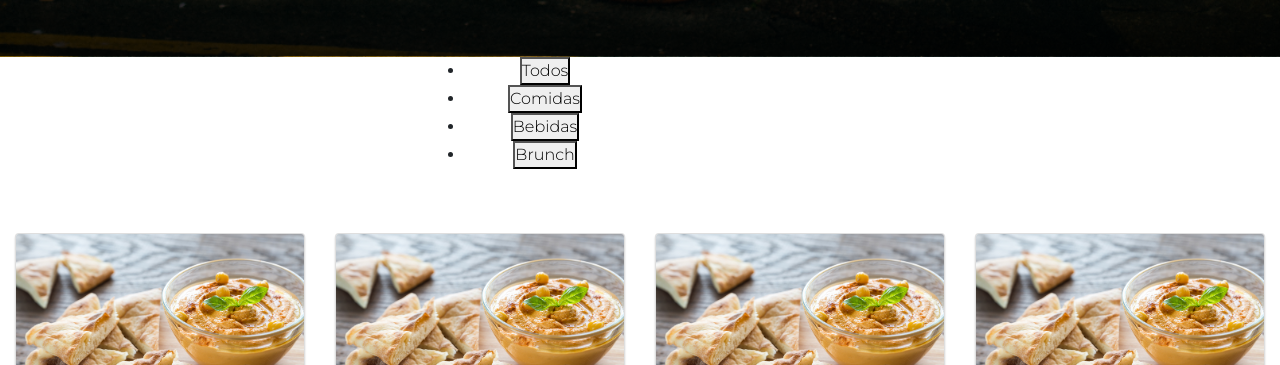
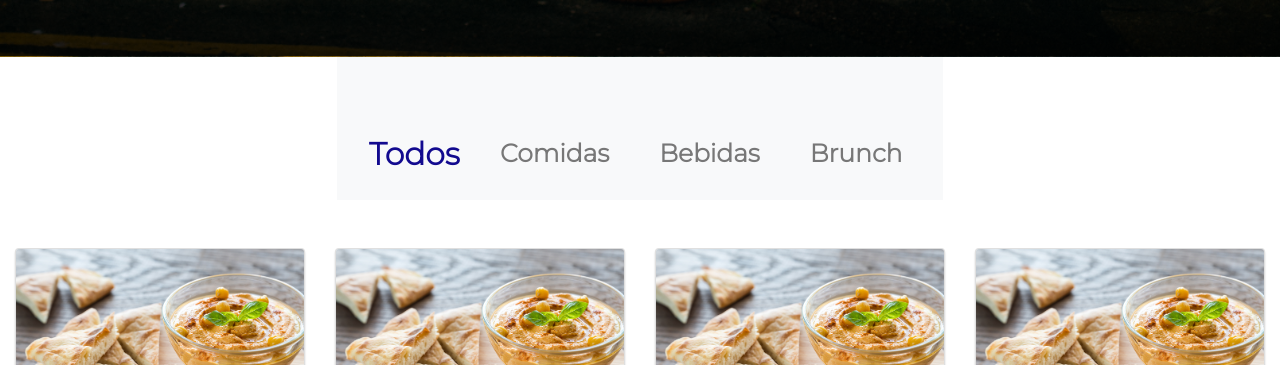
Before and after one commit to JuanVit/PROYECTO-CODERHOUSE, a website: page menu.html in a window 1280 px wide. Both pictures are taken after a click on the button "Todos". Shown: the part 435-800 px from the top of the page. Drawn offline with nearby package versions, Linux system fonts and the light colour scheme.

Commit message:
filterMenu

```diff
--- a/menu.html
+++ b/menu.html
@@ -10,13 +10,13 @@
     <link href="https://fonts.googleapis.com/css2?family=Montserrat:wght@300&display=swap" rel="stylesheet">
     <link rel="stylesheet" href="https://cdn.jsdelivr.net/npm/bootstrap@4.6.0/dist/css/bootstrap.min.css" integrity="sha384-B0vP5xmATw1+K9KRQjQERJvTumQW0nPEzvF6L/Z6nronJ3oUOFUFpCjEUQouq2+l" crossorigin="anonymous">
     <link rel="stylesheet" href="css/prueba.css" />
-    <scrip src="https://kit.fontawesome.com/58dcd15617.js" crossorigin="anonymous"></scrip>
+    <script src="https://kit.fontawesome.com/58dcd15617.js" crossorigin="anonymous"></script>
 </head>
 <body>
     <header class="container-fluid  menu">
         <div class="row bg-dark">
             <div class="col-lg-10 offset-lg-1">
-                <nav class="navbar navbar-expand-lg navbar-dark ">
+                <nav class="  navbar navbar-expand-lg navbar-dark">
                     <a class="navbar-brand" href="index.html">Real Eat.</a>
                     <button class="navbar-toggler" type="button" data-toggle="collapse" data-target="#navbarSupportedContent" aria-controls="navbarSupportedContent" aria-expanded="false" aria-label="Toggle navigation">
                     <span class="navbar-toggler-icon"></span>
@@ -48,28 +48,34 @@
         </div>
     </header>
 
-    <section class="container menu-select">
+    <section class="container-fluid menu-select">
         <div class="row">
-            <div class="col-12 col-md-4 offset-md-4 col-lg-2 ooffset-lg-5 text-center">
-                <ul class="filterBtns">
-                    <li>
-                        <button class="" onclick="filterSelection('all')">Todos</button>
+            <div class="col-12 d-flex justify-content-center">
+                <nav class="navbar navbar-expand-lg navbar-light pt-5 bg-light menu-select d-flex justify-content-center">
+                    <button class="navbar-toggler" type="button" data-toggle="collapse" data-target="#drop-menu" aria-controls="drop-menu" aria-expanded="false" aria-label="Toggle navigation">
+                    <span class="navbar-toggler-icon"></span>
+                    </button>
+                    <div class="collapse navbar-collapse" id="drop-menu">
+                        <ul class="navbar-nav filterBtns">
+                            <li class="d-flex justify-content-center">
+                                <button class="btn-active menu__btn" onclick="filterSelection('all')">Todos</button>
                             </li>
-                    <li>
-                        <button class="" onclick="filterSelection('comida')">Comidas</button>
+                            <li class="d-flex justify-content-center">
+                                <button class="menu__btn" onclick="filterSelection('comida')">Comidas</button>
                             </li>
-                    <li>
-                        <button class="" onclick="filterSelection('bebida')">Bebidas</button>
+                            <li class="d-flex justify-content-center">
+                                <button class="menu__btn" onclick="filterSelection('bebida')">Bebidas</button>
                             </li>
-                    <li>
-                        <button class="" onclick="filterSelection('brunch')">Brunch</button>
+                            <li class="d-flex justify-content-center">
+                                <button class="menu__btn" onclick="filterSelection('brunch')">Brunch</button>
                             </li>
                         </ul>
                     </div>
+                </nav>
+            </div>
         </div>
     </section>
-
-    <section class="container-fluid mt-5 mb-5">
+    <main class="container-fluid mt-5 mb-5 menu-grid">
         <div class="row">
             <div class="col-12 col-md-6 col-lg-3 filtrarPlato comida">
                 <div class="card">
@@ -135,7 +141,7 @@
                 </div>
             </div>
         </div>
-    </section>
+    </main>
     <footer class="container-fluid footer">
         <div class="row">
             <div class="col-12 col-md-5 offset-lg-1  footer__columna-1">
@@ -164,8 +170,8 @@
             </div>
         </div>
     </footer>
-    <scrip src="https://code.jquery.com/jquery-3.5.1.slim.min.js" integrity="sha384-DfXdz2htPH0lsSSs5nCTpuj/zy4C+OGpamoFVy38MVBnE+IbbVYUew+OrCXaRkfj" crossorigin="anonymous"></scrip>
-    <scrip src="https://cdn.jsdelivr.net/npm/bootstrap@4.6.0/dist/js/bootstrap.bundle.min.js" integrity="sha384-Piv4xVNRyMGpqkS2by6br4gNJ7DXjqk09RmUpJ8jgGtD7zP9yug3goQfGII0yAns" crossorigin="anonymous"></scrip>
+    <script src="https://code.jquery.com/jquery-3.5.1.slim.min.js" integrity="sha384-DfXdz2htPH0lsSSs5nCTpuj/zy4C+OGpamoFVy38MVBnE+IbbVYUew+OrCXaRkfj" crossorigin="anonymous"></script>
+    <script src="https://cdn.jsdelivr.net/npm/bootstrap@4.6.0/dist/js/bootstrap.bundle.min.js" integrity="sha384-Piv4xVNRyMGpqkS2by6br4gNJ7DXjqk09RmUpJ8jgGtD7zP9yug3goQfGII0yAns" crossorigin="anonymous"></script>
     <script>
         filterSelection("all");
         function filterSelection(c) {
@@ -202,10 +208,11 @@
         var btns = filterBtns.getElementsByTagName("button");
         for (var i = 0; i < btns.length; i++) {
         btns[i].addEventListener("click", function() {
-              var current = document.getElementsByClassName("active");
-              current[0].className = current[0].className.replace("active", "");
-              this.classList.add("active");
+            var current = document.getElementsByClassName("btn-active");
+            current[0].className = current[0].className.replace("btn-active", "");
+            this.classList.add("btn-active");
             });
         }
     </script>
 </body>
+</html>
--- a/scss/prueba.scss
+++ b/scss/prueba.scss
@@ -128,7 +128,6 @@ body{
         .objetivo__size{
             font-size: 20px;
             color: $color-primary;
-
         }
     }
 }
@@ -191,7 +190,6 @@ body{
     color:$color-primary  ;
     padding-top: 100px;
     padding-bottom: 100px;
-
     .historia__decorated{
         overflow: hidden;
         text-align: center;
@@ -307,14 +305,40 @@ body{
     }
 }
 
-.show{
-    display: block;
+.menu-select{
+    .filterBtns{
+        list-style: none;
+        .menu__btn{
+            text-decoration: none;
+            border: none;
+            background-color: transparent;
+            font-size: 25px;
+            color: $color-secundary;
+            font-weight: bold;
+            padding-top:30px;
+            padding-bottom: 20px;
+            padding-left: 25px;
+            padding-right: 25px;
+            transition: all .3s ease;
+            &:hover{
+                color: #120A8F;
+                transform: scale(1.25);
+
+            }
+        }
+        .btn-active{
+            color: #120A8F;
+            transform: scale(1.25);
+        }
+    }
 }
-.filtrarPlato {
-    display: none;
-}
-.filtrarPlato.show {
-    display: block;
+.menu-grid{
+    .filtrarPlato{
+        display: none;
+    }
+    .show{
+        display: block;
+    }
 }
 
 
```
Also changed, not shown: index.html (+0 -2 lines), css/prueba.css. Lines whose indentation alone changed are shown as unchanged.
